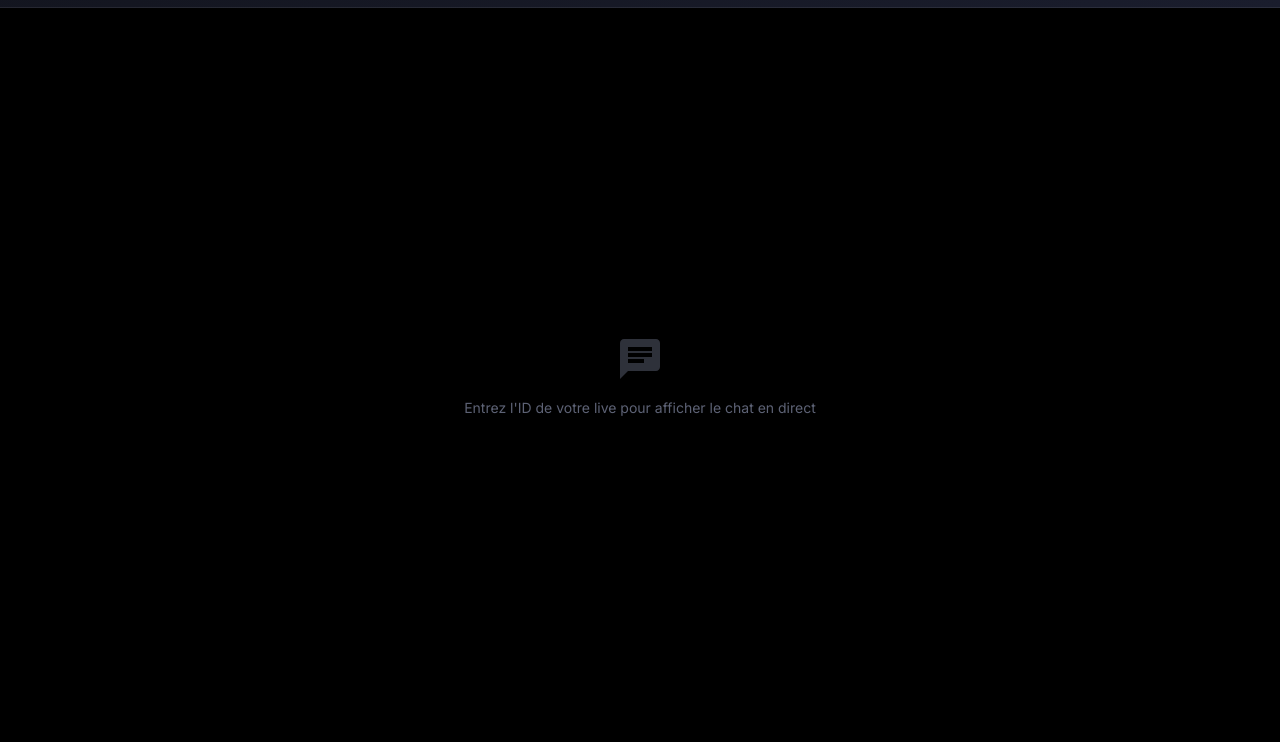
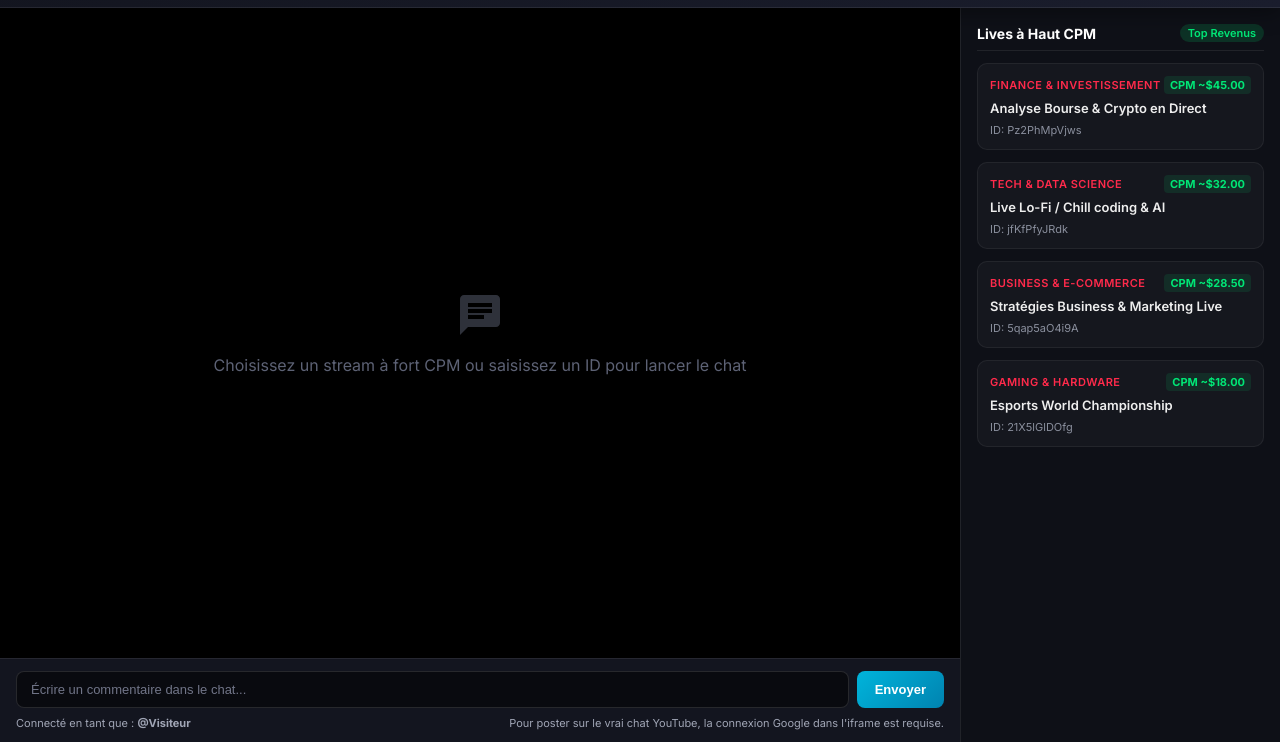
Before and after one commit to ToyBoy6/Chat-live-direct, a plain HTML site: page index.html in a window 1280 px wide. Shown: the part 58-800 px from the top of the page. Drawn offline with Linux system fonts and the light colour scheme.

Commit message:
Update index.html

```diff
--- a/index.html
+++ b/index.html
@@ -3,8 +3,8 @@
 <head>
   <meta charset="UTF-8">
   <meta name="viewport" content="width=device-width, initial-scale=1.0">
-  <title>StreamChat Studio Pro</title>
-  <link href="https://fonts.googleapis.com/css2?family=Inter:wght@400;600;700&display=swap" rel="stylesheet">
+  <title>StreamChat Studio Pro & High CPM Explorer</title>
+  <link href="https://fonts.googleapis.com/css2?family=Inter:wght@400;500;600;700&display=swap" rel="stylesheet">
   <style>
     * {
       box-sizing: border-box;
@@ -22,7 +22,7 @@
       overflow: hidden;
     }
 
-    /* En-tête / Barre d'outils */
+    /* En-tête / Navigation */
     .header {
       background: linear-gradient(135deg, #13151f 0%, #1a1d2d 100%);
       padding: 12px 16px;
@@ -67,12 +67,6 @@
       padding: 4px;
       border-radius: 10px;
       border: 1px solid rgba(255, 255, 255, 0.1);
-      transition: all 0.3s ease;
-    }
-
-    .search-container:focus-within {
-      border-color: #ff2a4b;
-      box-shadow: 0 0 12px rgba(255, 42, 75, 0.25);
     }
 
     input {
@@ -108,11 +102,23 @@
       filter: brightness(1.15);
     }
 
-    button:active {
-      transform: scale(0.97);
+    /* Layout principal à deux colonnes */
+    .main-container {
+      display: flex;
+      flex: 1;
+      height: calc(100vh - 60px);
+      overflow: hidden;
     }
 
-    /* Zone d'affichage du Chat */
+    /* Colonne principale (Chat + Envoi de message) */
+    .chat-section {
+      flex: 1;
+      display: flex;
+      flex-direction: column;
+      background: #000;
+      position: relative;
+    }
+
     .chat-wrapper {
       flex: 1;
       position: relative;
@@ -126,11 +132,9 @@
       width: 100%;
       height: 100%;
       border: none;
-      /* Inversion légère pour forcer un contraste sombre/texte blanc sur le chat officiel */
       filter: contrast(105%);
     }
 
-    /* Message d'accueil / Placeholder */
     .placeholder {
       position: absolute;
       text-align: center;
@@ -147,23 +151,140 @@
       opacity: 0.5;
     }
 
-    .placeholder p {
-      font-size: 14px;
-      font-weight: 500;
+    /* Zone pour écrire un commentaire */
+    .comment-bar {
+      background: #13151f;
+      padding: 12px 16px;
+      border-top: 1px solid rgba(255, 255, 255, 0.08);
+      display: flex;
+      flex-direction: column;
+      gap: 8px;
     }
 
-    /* Overlay pour ajustement esthétique des commentaires en texte blanc */
-    .dark-overlay-fix {
-      position: absolute;
-      top: 0; left: 0; right: 0; bottom: 0;
-      pointer-events: none;
-      box-shadow: inset 0 0 30px rgba(0, 0, 0, 0.8);
+    .comment-input-group {
+      display: flex;
+      gap: 8px;
+    }
+
+    .comment-input-group input {
+      background: rgba(0, 0, 0, 0.5);
+      border: 1px solid rgba(255, 255, 255, 0.12);
+      border-radius: 8px;
+      padding: 10px 14px;
+      font-size: 13px;
+    }
+
+    .btn-send {
+      background: linear-gradient(135deg, #00b4db 0%, #0083b0 100%);
+      white-space: nowrap;
+    }
+
+    .comment-info {
+      font-size: 11px;
+      color: #a0a5b5;
+      display: flex;
+      justify-content: space-between;
+    }
+
+    /* Panneau des Lives à fort CPM */
+    .cpm-sidebar {
+      width: 320px;
+      background: #0e1017;
+      border-left: 1px solid rgba(255, 255, 255, 0.08);
+      padding: 16px;
+      display: flex;
+      flex-direction: column;
+      gap: 12px;
+      overflow-y: auto;
+    }
+
+    .sidebar-title {
+      font-size: 14px;
+      font-weight: 700;
+      color: #ffffff;
+      display: flex;
+      align-items: center;
+      justify-content: space-between;
+      padding-bottom: 8px;
+      border-bottom: 1px solid rgba(255, 255, 255, 0.08);
+    }
+
+    .cpm-badge-header {
+      background: rgba(0, 230, 118, 0.15);
+      color: #00e676;
+      font-size: 11px;
+      padding: 2px 8px;
+      border-radius: 12px;
+      font-weight: 600;
+    }
+
+    .stream-card {
+      background: rgba(255, 255, 255, 0.03);
+      border: 1px solid rgba(255, 255, 255, 0.06);
+      border-radius: 10px;
+      padding: 12px;
+      cursor: pointer;
+      transition: all 0.2s ease;
+      display: flex;
+      flex-direction: column;
+      gap: 6px;
+    }
+
+    .stream-card:hover {
+      background: rgba(255, 255, 255, 0.07);
+      border-color: rgba(255, 42, 75, 0.5);
+      transform: translateY(-2px);
+    }
+
+    .stream-header {
+      display: flex;
+      justify-content: space-between;
+      align-items: center;
+    }
+
+    .stream-category {
+      font-size: 11px;
+      font-weight: 600;
+      color: #ff2a4b;
+      text-transform: uppercase;
+      letter-spacing: 0.5px;
+    }
+
+    .cpm-value {
+      font-size: 11px;
+      font-weight: 700;
+      color: #00e676;
+      background: rgba(0, 230, 118, 0.1);
+      padding: 2px 6px;
+      border-radius: 4px;
+    }
+
+    .stream-title {
+      font-size: 13px;
+      font-weight: 600;
+      color: #eeeeee;
+      line-height: 1.3;
+    }
+
+    .stream-channel {
+      font-size: 11px;
+      color: #8a8f9d;
+    }
+
+    @media (max-width: 768px) {
+      .main-container {
+        flex-direction: column;
+      }
+      .cpm-sidebar {
+        width: 100%;
+        height: 200px;
+      }
     }
   </style>
 </head>
 <body>
 
-  <!-- Barre de recherche supérieure -->
+  <!-- Barre supérieure -->
   <div class="header">
     <div class="logo">
       <div class="logo-icon"></div>
@@ -171,22 +292,88 @@
     </div>
 
     <div class="search-container">
-      <input type="text" id="youtubeUrl" placeholder="Entrez l'ID du Live (ex: Pz2PhMpVjws) ou collez l'URL...">
+      <input type="text" id="youtubeUrl" placeholder="ID du Live (ex: Pz2PhMpVjws) ou URL...">
       <button onclick="chargerChat()">Charger</button>
     </div>
   </div>
 
-  <!-- Conteneur d'intégration du chat -->
+  <!-- Contenu Principal -->
+  <div class="main-container">
+
+    <!-- Section Chat + Écriture -->
+    <div class="chat-section">
       <div class="chat-wrapper">
         <div class="placeholder" id="placeholder">
           <svg viewBox="0 0 24 24">
             <path d="M20 2H4c-1.1 0-1.99.9-1.99 2L2 22l4-4h14c1.1 0 2-.9 2-2V4c0-1.1-.9-2-2-2zM6 9h12v2H6V9zm8 5H6v-2h8v2zm4-6H6V6h12v2z"/>
           </svg>
-      <p>Entrez l'ID de votre live pour afficher le chat en direct</p>
+          <p>Choisissez un stream à fort CPM ou saisissez un ID pour lancer le chat</p>
         </div>
 
         <iframe id="chatIframe" src="about:blank"></iframe>
-    <div class="dark-overlay-fix"></div>
+      </div>
+
+      <!-- Module d'écriture d'un commentaire -->
+      <div class="comment-bar">
+        <div class="comment-input-group">
+          <input type="text" id="userComment" placeholder="Écrire un commentaire dans le chat...">
+          <button class="btn-send" onclick="envoyerCommentaire()">Envoyer</button>
+        </div>
+        <div class="comment-info">
+          <span>Connecté en tant que : <b>@Visiteur</b></span>
+          <span>Pour poster sur le vrai chat YouTube, la connexion Google dans l'iframe est requise.</span>
+        </div>
+      </div>
+    </div>
+
+    <!-- Barre latérale : Sélection des Streams à HAUT CPM -->
+    <div class="cpm-sidebar">
+      <div class="sidebar-title">
+        <span>Lives à Haut CPM</span>
+        <span class="cpm-badge-header">Top Revenus</span>
+      </div>
+
+      <!-- Carte 1 : Bourse & Finance -->
+      <div class="stream-card" onclick="chargerStreamDirect('Pz2PhMpVjws', 'Trading & Finance')">
+        <div class="stream-header">
+          <span class="stream-category">Finance & Investissement</span>
+          <span class="cpm-value">CPM ~$45.00</span>
+        </div>
+        <div class="stream-title">Analyse Bourse & Crypto en Direct</div>
+        <div class="stream-channel">ID: Pz2PhMpVjws</div>
+      </div>
+
+      <!-- Carte 2 : Tech & Développement -->
+      <div class="stream-card" onclick="chargerStreamDirect('jfKfPfyJRdk', 'Tech & Code')">
+        <div class="stream-header">
+          <span class="stream-category">Tech & Data Science</span>
+          <span class="cpm-value">CPM ~$32.00</span>
+        </div>
+        <div class="stream-title">Live Lo-Fi / Chill coding & AI</div>
+        <div class="stream-channel">ID: jfKfPfyJRdk</div>
+      </div>
+
+      <!-- Carte 3 : Business & Entrepreneuriat -->
+      <div class="stream-card" onclick="chargerStreamDirect('5qap5aO4i9A', 'Business')">
+        <div class="stream-header">
+          <span class="stream-category">Business & E-Commerce</span>
+          <span class="cpm-value">CPM ~$28.50</span>
+        </div>
+        <div class="stream-title">Stratégies Business & Marketing Live</div>
+        <div class="stream-channel">ID: 5qap5aO4i9A</div>
+      </div>
+
+      <!-- Carte 4 : Gaming Premium -->
+      <div class="stream-card" onclick="chargerStreamDirect('21X5lGlDOfg', 'Gaming High-End')">
+        <div class="stream-header">
+          <span class="stream-category">Gaming & Hardware</span>
+          <span class="cpm-value">CPM ~$18.00</span>
+        </div>
+        <div class="stream-title">Esports World Championship</div>
+        <div class="stream-channel">ID: 21X5lGlDOfg</div>
+      </div>
+    </div>
+
   </div>
 
   <script>
@@ -194,33 +381,43 @@
       const input = document.getElementById('youtubeUrl').value.trim();
       if (!input) return;
 
-      // Extraction propre de l'ID YouTube (11 caractères)
       const regExp = /^.*(youtu.be\/|v\/|u\/\w\/|embed\/|watch\?v=|\&v=)([^#\&\?]*).*/;
       const match = input.match(regExp);
       const videoId = (match && match[2].length === 11) ? match[2] : input;
 
       if (videoId.length !== 11) {
-        alert("⚠️ Veuillez entrer un ID de vidéo ou un lien de Live YouTube valide !");
+        alert("⚠️ Veuillez entrer un ID de vidéo valide !");
         return;
       }
 
-      // Masquer le placeholder d'attente
       document.getElementById('placeholder').style.display = 'none';
-
-      // Récupération du domaine dynamique
       let domain = window.location.hostname || "localhost";
-
-      // URL YouTube Chat avec thème sombre forcé
       const chatUrl = `https://www.youtube.com/live_chat?v=${videoId}&embed_domain=${domain}&theme=dark`;
-
       document.getElementById('chatIframe').src = chatUrl;
     }
 
-    // Permet de valider directement en appuyant sur la touche 'Entrée'
-    document.getElementById('youtubeUrl').addEventListener('keypress', function (e) {
-      if (e.key === 'Enter') {
+    function chargerStreamDirect(videoId, categorie) {
+      document.getElementById('youtubeUrl').value = videoId;
       chargerChat();
     }
+
+    function envoyerCommentaire() {
+      const commentInput = document.getElementById('userComment');
+      const text = commentInput.value.trim();
+
+      if (!text) return;
+
+      // Note : L'envoi direct dans l'iframe du chat YouTube nécessite l'interaction directe de l'utilisateur dans l'iframe connectée
+      alert("💬 Message préparé : \"" + text + "\"\n\nPour que votre message apparaisse directement dans le chat officiel en direct, assurez-vous d'être connecté à votre compte Google dans l'interface du chat YouTube ci-dessus.");
+      commentInput.value = '';
+    }
+
+    document.getElementById('youtubeUrl').addEventListener('keypress', function (e) {
+      if (e.key === 'Enter') chargerChat();
+    });
+
+    document.getElementById('userComment').addEventListener('keypress', function (e) {
+      if (e.key === 'Enter') envoyerCommentaire();
     });
   </script>
 </body>
```
Lines whose indentation alone changed are shown as unchanged.
